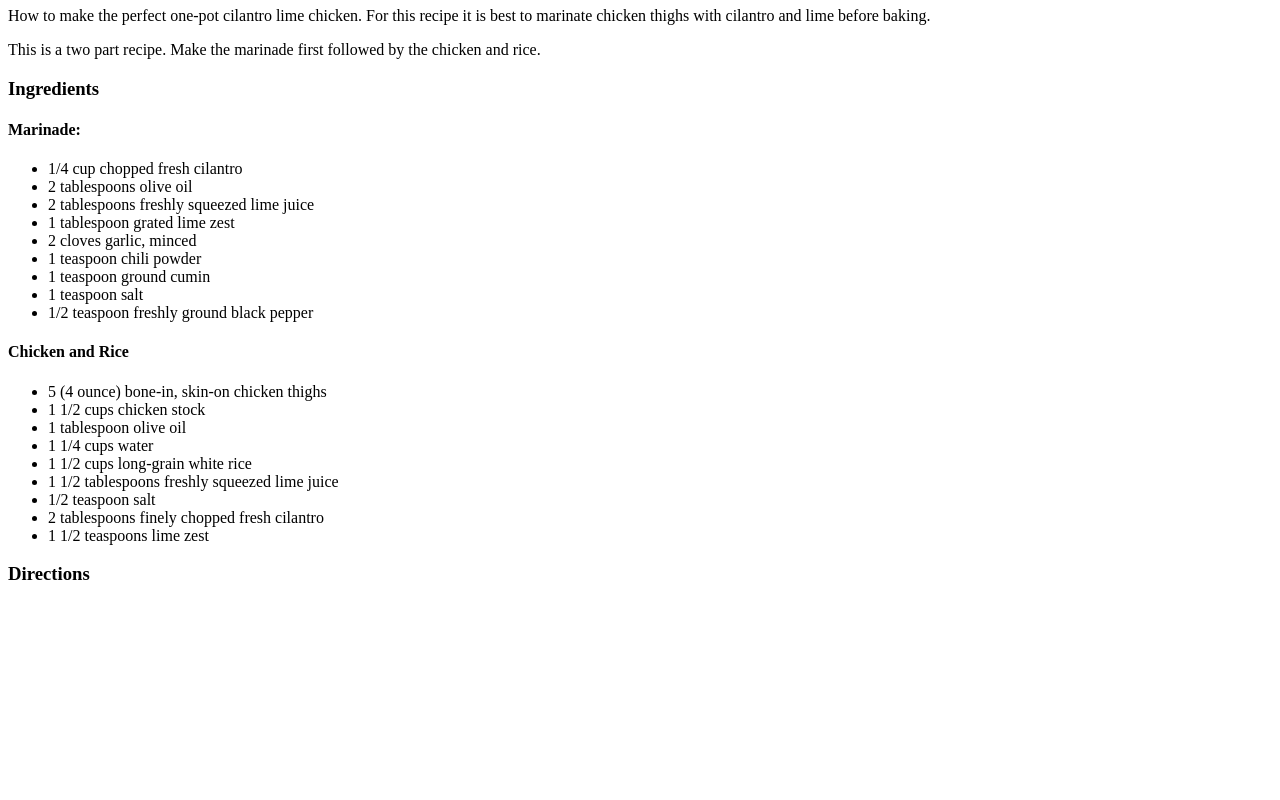
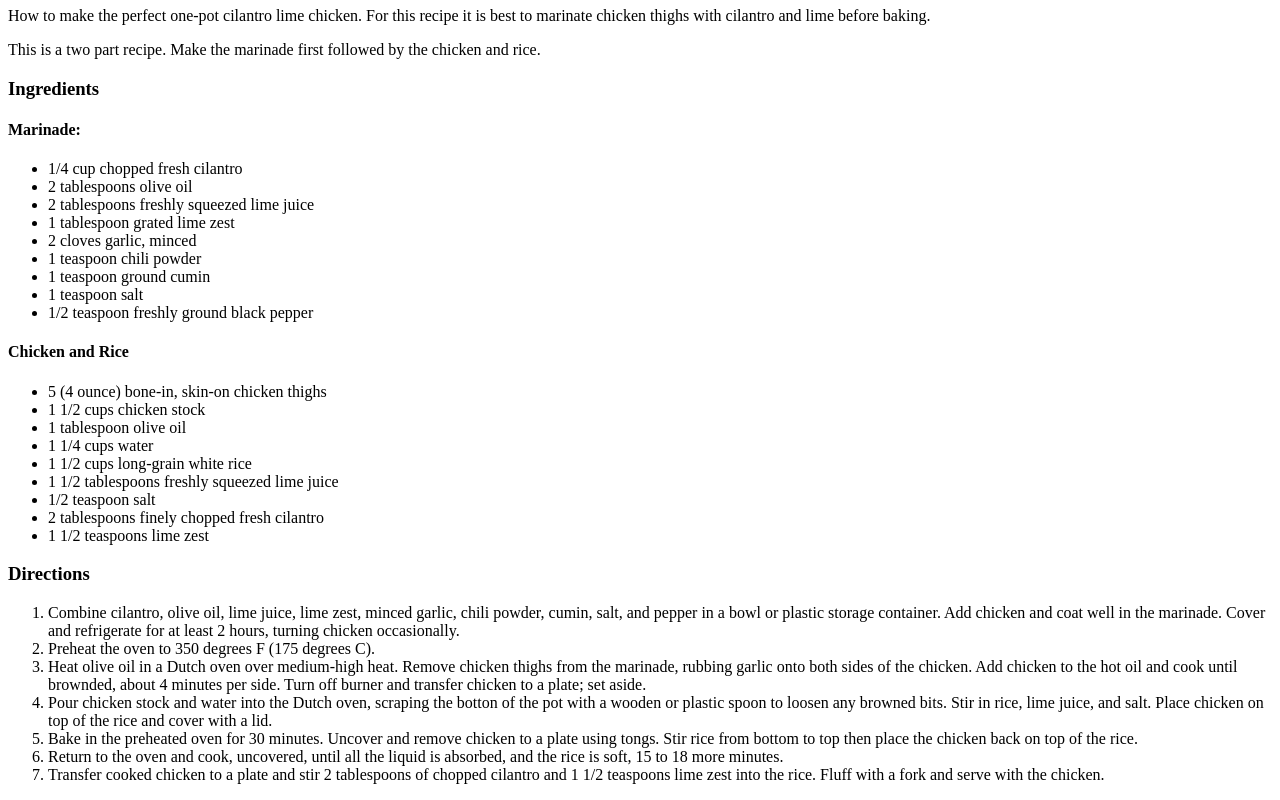
Before and after one commit to Kydabra/odin-recipes, a plain HTML site: page recipes/cilantro_chicken.html in a window 1280 px wide. Shown: the part 798-1598 px from the top of the page. Before the commit the page ends 1402 px from the top, so only its background shows below. Drawn offline with Linux system fonts and the light colour scheme.

Commit message:
Add recipes/cilantro_chicken.html

```diff
--- a/recipes/cilantro_chicken.html
+++ b/recipes/cilantro_chicken.html
@@ -41,6 +41,30 @@
             <li>1 1/2 teaspoons lime zest</li>
         </ul>
         <h3>Directions</h3>
-
+        <ol>
+            <li>Combine cilantro, olive oil, lime juice, lime zest,
+                minced garlic, chili powder, cumin, salt, and pepper
+                in a bowl or plastic storage container. Add chicken and
+                coat well in the marinade. Cover and refrigerate for
+                at least 2 hours, turning chicken occasionally.</li>
+            <li>Preheat the oven to 350 degrees F (175 degrees C).</li>
+            <li>Heat olive oil in a Dutch oven over medium-high heat.
+                Remove chicken thighs from the marinade, rubbing garlic
+                onto both sides of the chicken. Add chicken to the hot
+                oil and cook until brownded, about 4 minutes per side.
+                Turn off burner and transfer chicken to a plate; set aside.</li>
+            <li>Pour chicken stock and water into the Dutch oven,
+                scraping the botton of the pot with a wooden or plastic
+                spoon to loosen any browned bits. Stir in rice, lime juice,
+                and salt. Place chicken on top of the rice and cover with a lid.</li>
+            <li>Bake in the preheated oven for 30 minutes. Uncover and remove
+                chicken to a plate using tongs. Stir rice from bottom to top
+                then place the chicken back on top of the rice.</li>
+            <li>Return to the oven and cook, uncovered, until all the liquid
+                is absorbed, and the rice is soft, 15 to 18 more minutes.</li>
+            <li>Transfer cooked chicken to a plate and stir 2 tablespoons of
+                chopped cilantro and 1 1/2 teaspoons lime zest into the rice.
+                Fluff with a fork and serve with the chicken.</li>
+        </ol>
     </body>
 </html>
```
